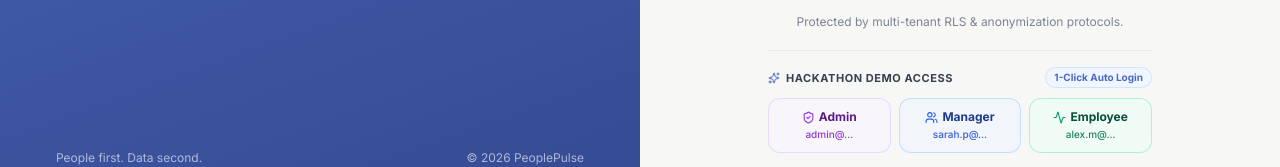
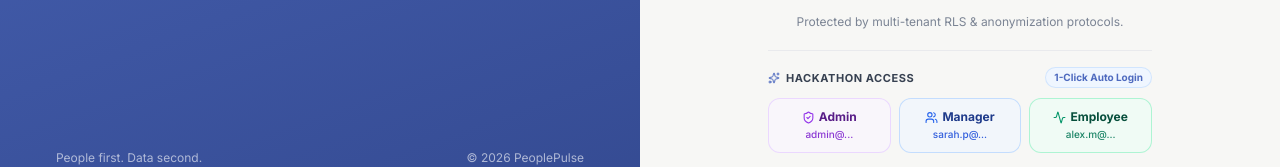
Before and after one commit to Apurv-o/-peoplepulse, a React (Vite) app: page / in a window 1280 px wide. Both pictures are taken after a click on the button "Get started". Shown: the part 578-745 px from the top of the page. Built offline with nearby package versions, Linux system fonts and the light colour scheme; no server answers; the HTML template or start-up script is replaced by a standard one.

Commit message:
fix(auth): update label from 'HACKATHON DEMO ACCESS' to 'HACKATHON ACCESS'

```diff
--- a/src/components/auth/LoginView.jsx
+++ b/src/components/auth/LoginView.jsx
@@ -768,7 +768,7 @@ export default function LoginView({ onSignIn, onReturnHome, initialMode = "login
                 <div className="flex items-center justify-between mb-2.5">
                   <span className="text-[11px] font-bold text-gray-700 uppercase tracking-wider flex items-center gap-1.5">
                     <Sparkles size={12} className="text-[#4E6ABF]" />
-                    Hackathon Demo Access
+                    Hackathon Access
                   </span>
                   <span className="text-[10px] font-bold px-2 py-0.5 rounded-full bg-blue-50 text-[#4E6ABF] border border-blue-200/60">
                     1-Click Auto Login
```
